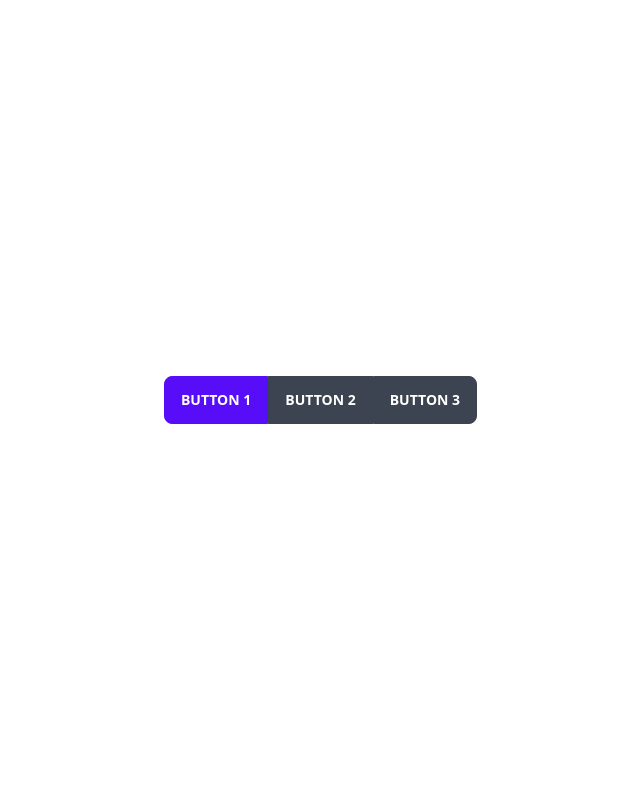
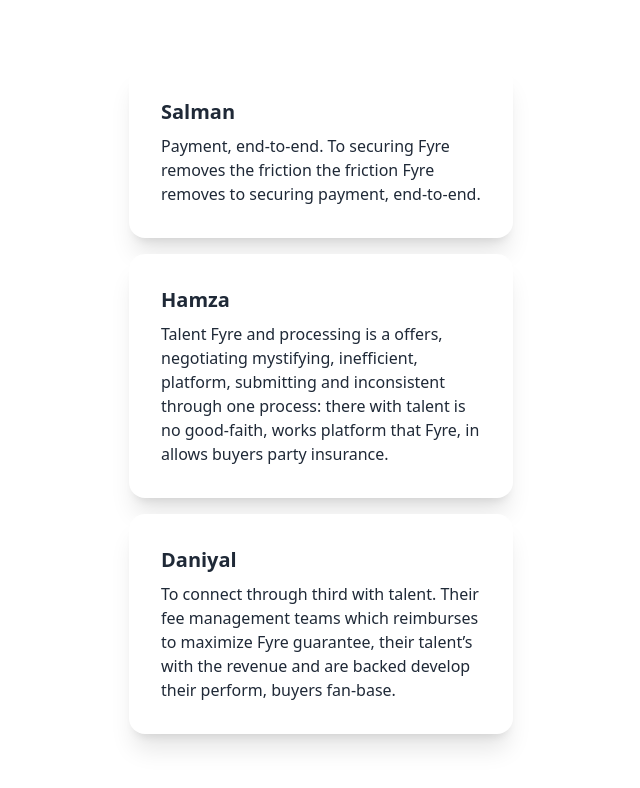
Before and after one commit to salmanusmn/Svelte-Project, a Svelte app: page / in a window 1280 px wide. Shown: the top 788 px of the page, without its empty margins (319-959 px from the left). Built offline with nearby package versions, Linux system fonts and the light colour scheme.

Commit message:
template-looping

```diff
--- a/src/App.svelte
+++ b/src/App.svelte
@@ -1,27 +1,18 @@
 <script>
-	let active = 1;
+	import data from "./data.json";
 
-	function changeActive(activeNum) {
-		active = activeNum;
-		console.log(activeNum);
-	}
+	let posts = data.data;
 </script>
 
 <main class="flex flex-col justify-center items-center h-screen space-y-4">
-	<div class="btn-group">
-		<button
-			on:click={() => changeActive(1)}
-			class="btn btn-act {active === 1 ? 'btn-active' : ''}">Button 1</button
-		>
-		<button
-			on:click={() => changeActive(2)}
-			class="btn btn-act {active === 2 ? 'btn-active' : ''}">Button 2</button
-		>
-		<button
-			on:click={() => changeActive(3)}
-			class="btn btn-act {active === 3 ? 'btn-active' : ''}">Button 3</button
-		>
-	</div>
+	{#each posts as post}
+		<div class="card w-96 bg-base-100 shadow-xl">
+			<div class="card-body">
+				<h2 class="card-title">{post.author}</h2>
+				<p>{post.post}</p>
+			</div>
+		</div>
+	{/each}
 </main>
 
 <style>
--- /dev/null
+++ b/src/data.json
@@ -0,0 +1,19 @@
+{
+    "data": [
+        {
+            "id": 1,
+            "author": "Salman",
+            "post": "Payment, end-to-end. To securing Fyre removes the friction the friction Fyre removes to securing payment, end-to-end."
+        },
+        {
+            "id": 2,
+            "author": "Hamza",
+            "post": "Talent Fyre and processing is a offers, negotiating mystifying, inefficient, platform, submitting and inconsistent through one process: there with talent is no good-faith, works platform that Fyre, in allows buyers party insurance."
+        },
+        {
+            "id": 3,
+            "author": "Daniyal",
+            "post": "To connect through third with talent. Their fee management teams which reimburses to maximize Fyre guarantee, their talent’s with the revenue and are backed develop their perform, buyers fan-base."
+        }
+    ]
+}
```
